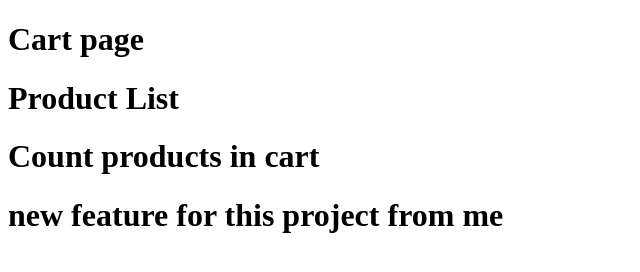
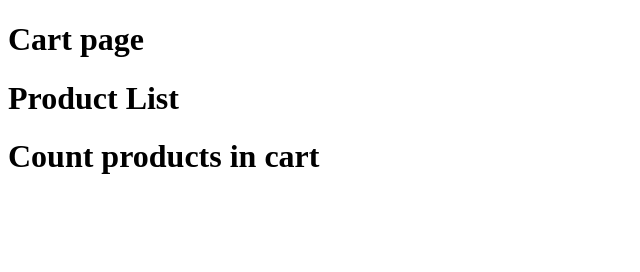
Before and after one commit to quanghuytran172/git-workflow-practice, a plain HTML site: page pages/cart.html in a window 1280 px wide. Shown: the whole page, without its empty margins (0-640 px from the left). Drawn offline with Linux system fonts and the light colour scheme.

Commit message:
Revert "new feature from yuhnartt"
This reverts commit 4dfb5684a0621bde8b79bb9449e3eccb292ee3a7.

```diff
--- a/pages/cart.html
+++ b/pages/cart.html
@@ -10,7 +10,5 @@
         <h1>Cart page</h1>
         <h1>Product List</h1>
         <h1>Count products in cart</h1>
-
-        <h1>new feature for this project from me</h1>
     </body>
 </html>
```
